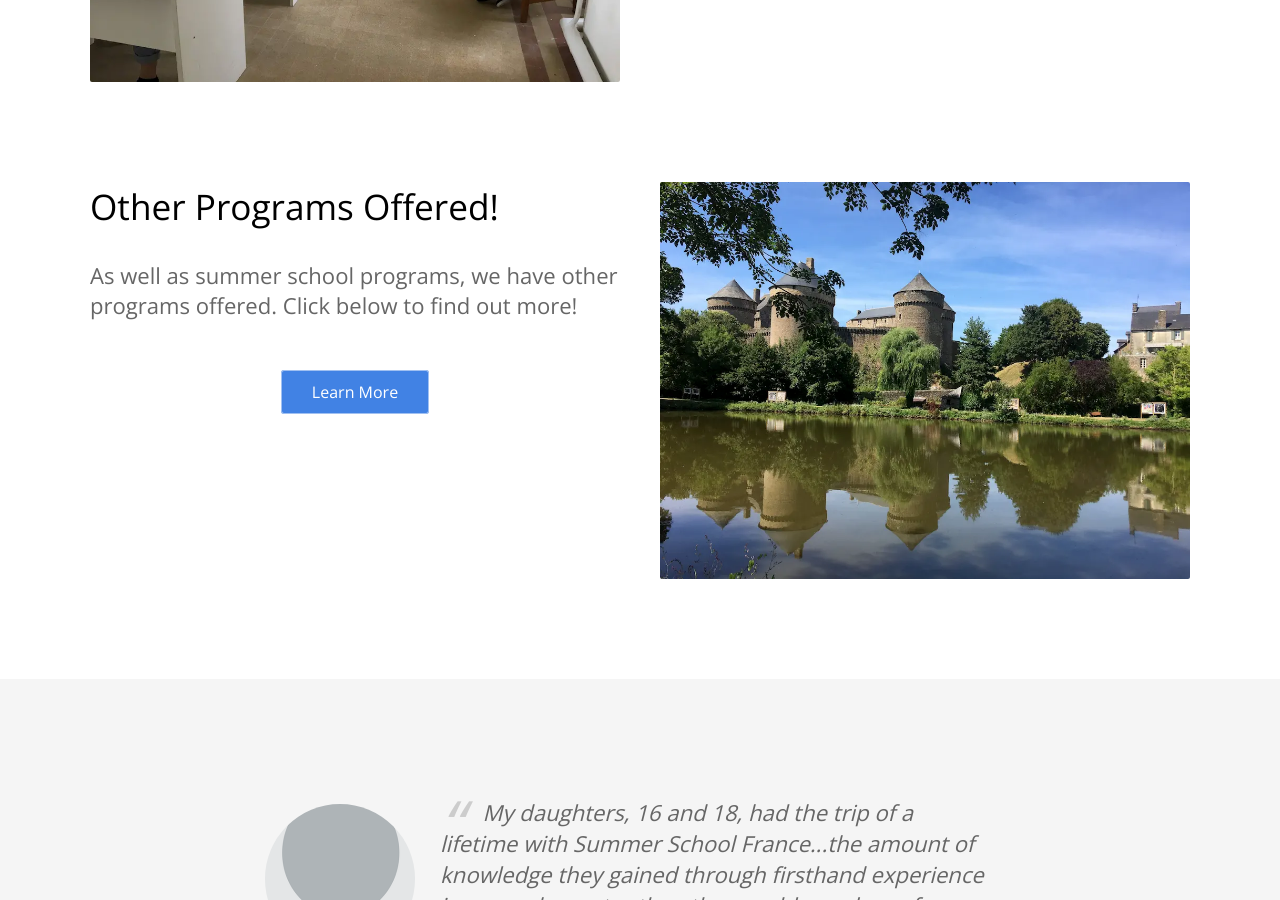
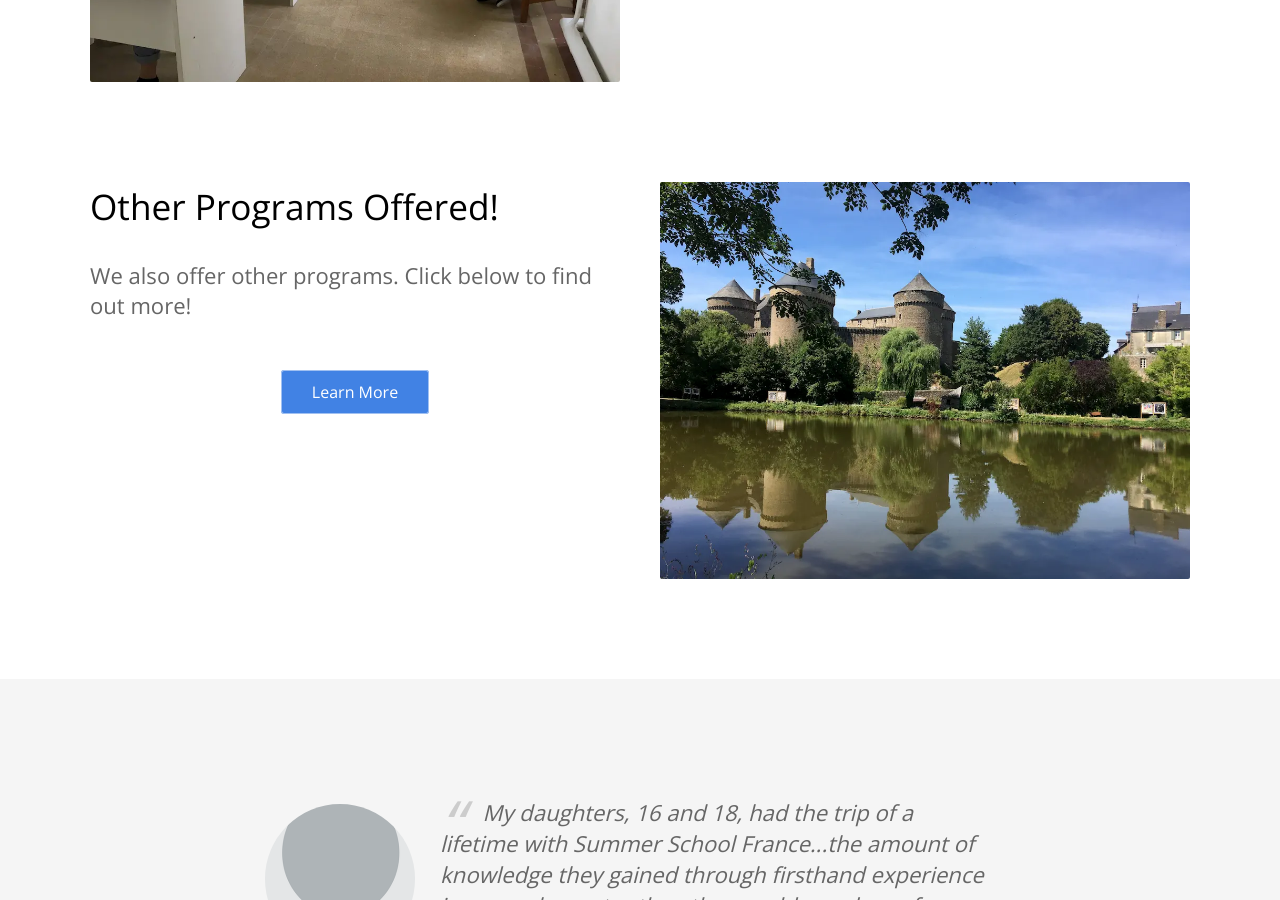
Before and after one commit to baritchie/project1, a Jekyll site: the page built from index.html, in a window 1280 px wide and 900 px high, scrolled down 1447 px. Built offline with Jekyll 4.4.1, drawn with Linux system fonts in a browser that asks for light colours.

Commit message:
Updated 'index.html' via CloudCannon

```diff
--- a/index.html
+++ b/index.html
@@ -53,7 +53,7 @@ description: 4 Week Programs Enrolling Now!
 		<div class="container flex">
 			<div class="text editable">
 				<h2>Other Programs Offered!</h2>
-				<p>As well as summer school programs, we have other programs offered. Click below to find out more!</p>
+				<p>We also offer other programs. Click below to find out more!</p>
 				<div class="cta button center-text"><a href="/otherprograms/">Learn More</a></div>
 			</div>
 			<div class="image">
```
